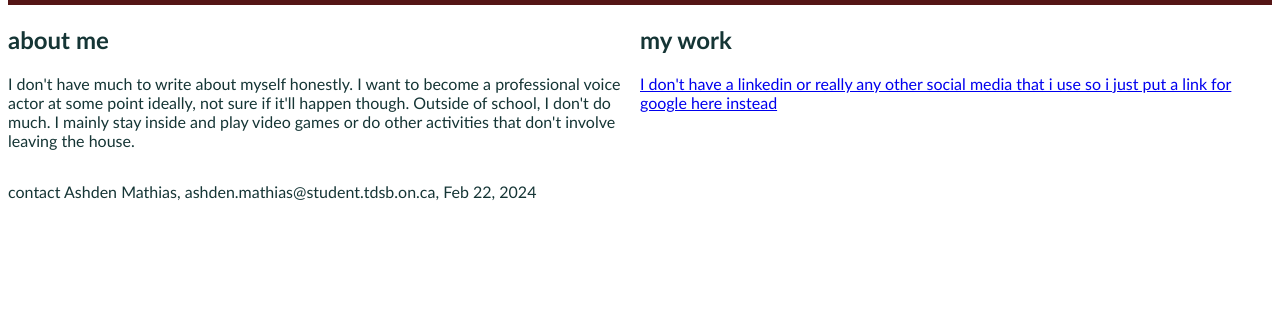
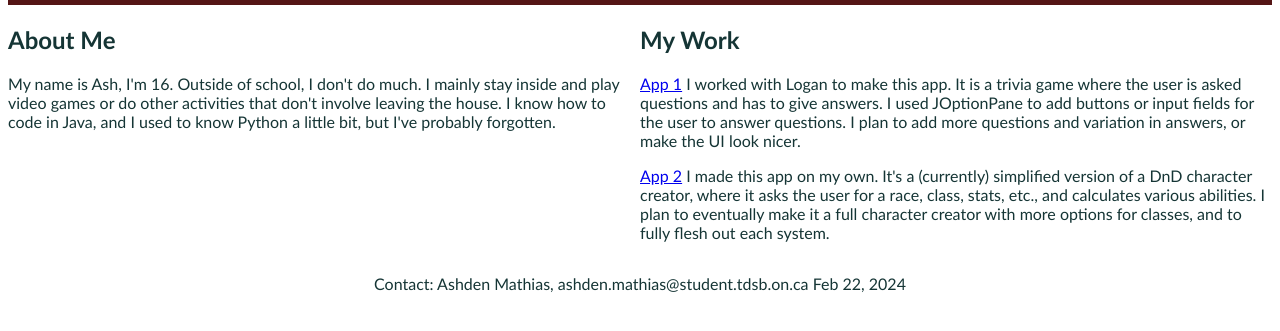
Before and after one commit to Ashdenm/ics3u-webapp, a plain HTML site: page Index.html in a window 1280 px wide. Shown: the part 93-424 px from the top of the page. Drawn offline with Linux system fonts and the light colour scheme.

Commit message:
changed about me and added links to my apps

```diff
--- a/Index.html
+++ b/Index.html
@@ -4,7 +4,7 @@
     <meta charset="UTF-8">
     <meta name="viewport" content="width=device-width, initial-scale=1.0">
     <link rel="stylesheet" href="./styles/style.css">
-    <title>Ashden Mathias ICS3U</title>
+    <title>Ash Mathias ICS3U</title>
 
 </head>
 <body>
@@ -16,17 +16,19 @@
         </div>
             <main>
                 <div class="about-me-wrapper">
-                    <h2>about me</h2>
-                    <p>I don't have much to write about myself honestly. I want to become a professional voice actor at some point ideally, not sure if it'll happen though. Outside of school, I don't do much. I mainly stay inside and play video games or do other activities that don't involve leaving the house.</p>
+                    <h2>About Me</h2>
+                    <p>My name is Ash, I'm 16. Outside of school, I don't do much. I mainly stay inside and play video games or do other activities that don't involve leaving the house. I know how to code in Java, and I used to know Python a little bit, but I've probably forgotten.</p>
                 </div>
             <div class="my-work-wrapper">
-                <h2>my work</h2>
-                <p><a class="google" href="https://google.com">I don't have a linkedin or really any other social media that i use so i just put a link for google here instead</a></p>
+                <h2>My Work</h2>
+                <p><a class="gui app" href="https://github.com/AshdenLoganTriviaApp/trivia-Game">App 1</a> I worked with Logan to make this app. It is a trivia game where the user is asked questions and has to give answers. I used JOptionPane to add buttons or input fields for the user to answer questions. I plan to add more questions and variation in answers, or make the UI look nicer.</p>
+                <p><a class="interactive app" href="https://github.com/Ashdenm/culminating-assignment">App 2</a> I made this app on my own. It's a (currently) simplified version of a DnD character creator, where it asks the user for a race, class, stats, etc., and calculates various abilities. I plan to eventually make it a full character creator with more options for classes, and to fully flesh out each system. </p>
             </div>
             </main>
         <footer>
-            <p>contact
-                Ashden Mathias, ashden.mathias@student.tdsb.on.ca, Feb 22, 2024
+            <p>Contact:
+                Ashden Mathias, ashden.mathias@student.tdsb.on.ca
+                Feb 22, 2024
             </p>
         </footer>
     </div>
--- a/styles/style.css
+++ b/styles/style.css
@@ -12,6 +12,8 @@ div {
 
 footer{
     font-family: 'Gill Sans', 'Gill Sans MT', Calibri, 'Trebuchet MS', sans-serif;
+    width: 100%;
+    text-align: center;
 }
 main{
     display: flex;
```
